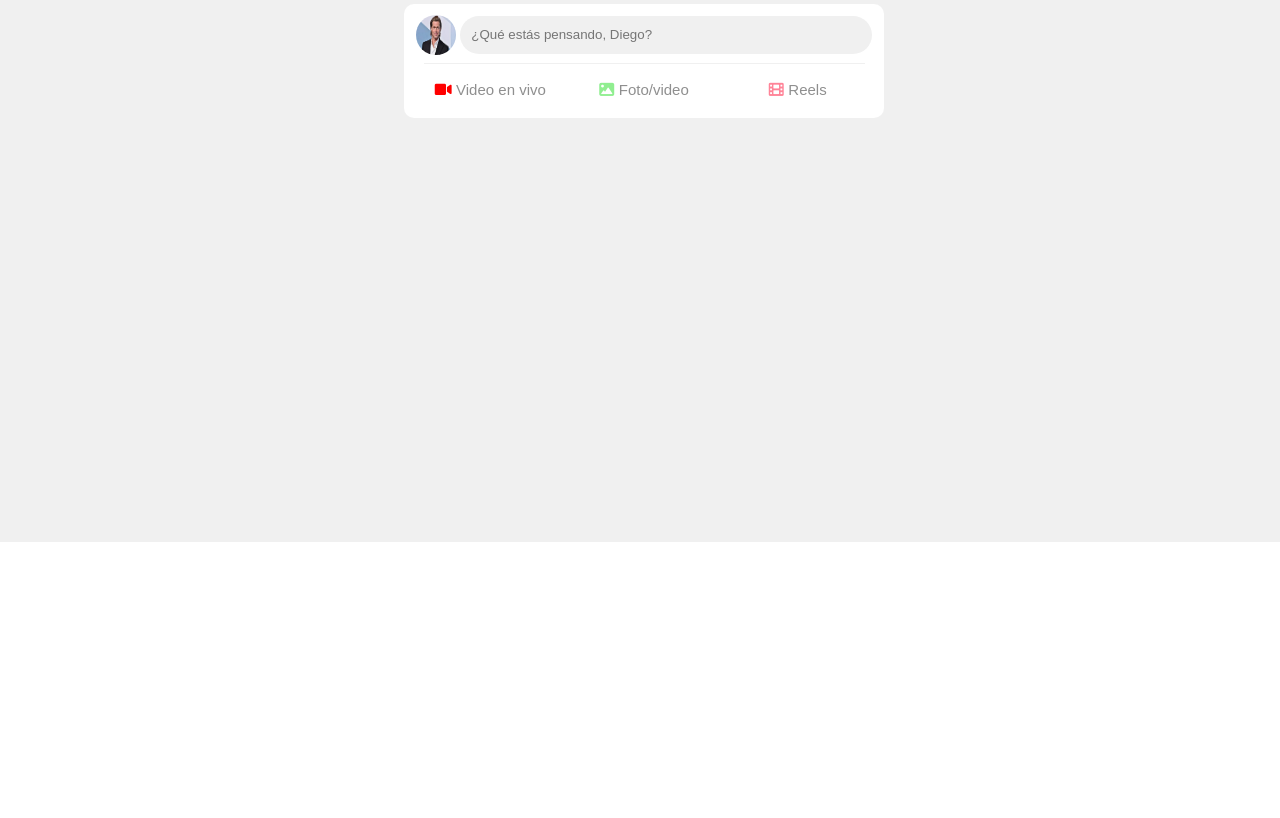
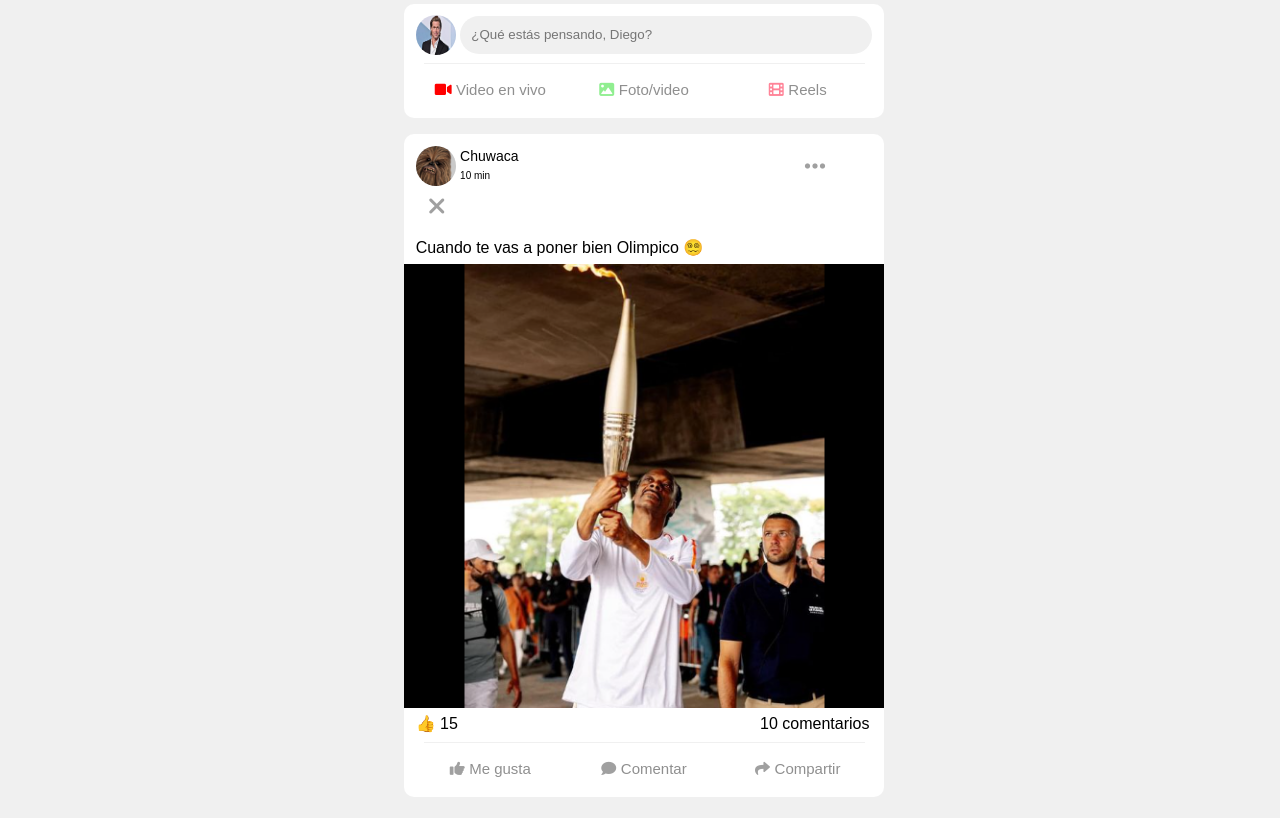
Before and after one commit to godiegogt/FacebookClone, a plain HTML site: page index.html in a window 1280 px wide. Shown: the part 340-1158 px from the top of the page. Before the commit the page ends 882 px from the top, so only its background shows below. Drawn offline with Linux system fonts and the light colour scheme.

Commit message:
view publication

```diff
--- a/index.html
+++ b/index.html
@@ -57,7 +57,7 @@
     <div class="container">
         <div class="sidebar"></div>
         <div class="content">
-            <div class="content-item stories-container">
+            <div class="stories-container">
                 <div class="story">
                     <img src="src/img/mystory.png" alt="" class="my-story">
                     <div class="story__add-story">
@@ -124,9 +124,57 @@
                     <p>Reels</p>
                 </div>
             </div>
+            <div class="content-item">
+                <header class="publication__header">
+                    <img class="publication__avatar" src="src/img/chuwaca.png" alt="Foto de perfil.">
+                    <div class="publication__header-container">
+                        <div id="publication__user-name">
+                            <p>Chuwaca</p>
+                        </div>
+                        <div id="publication__time">
+                            <p>10 min</p>
+                        </div>
+                    </div>
+                    <div class="publication__option">
+                        <i class="fa-solid fa-ellipsis"></i>
+                    </div>
+                    <div class="publication__option">
+                        <i class="fa-solid fa-xmark"></i>
+                    </div>
+                </header>
+                <div class="publication__body">
+                    <p>Cuando te vas a poner bien Olimpico 😵‍💫</p>
+                </div>
+                <img class="publication__image" src="src/img/SnupOlypia.png" alt="Foto de perfil.">
+                <footer class="publication__footer">
+                    <div class="publication__footer-reactions">
+                        <p>👍 15</p>
+                    </div>
+                    <div class="publication__footer-information">
+                        <p>10 comentarios</p>
+                    </div>
+                    <hr>
+                    <div class="publication__button">
+                        <i class="fa-solid fa-thumbs-up"></i>
+                        <p>Me gusta</p>
+                    </div>
+                    <div class="publication__button">
+                        <i class="fa-solid fa-comment"></i>
+                        <p>Comentar</p>
+                    </div>
+                    <div class="publication__button">
+                        <i class="fa-solid fa-share"></i>
+                        <p>Compartir</p>
+                    </div>
+                </footer>
+            </div>
         </div>
-        <div class="sidebar"></div>
+        <div class="sidebar">
+
+
+
+
+        </div>
     </div>
 </body>
-
 </html>
--- a/src/css/styles.css
+++ b/src/css/styles.css
@@ -121,7 +121,7 @@ header {
 
 .container {
     background-color: #f0f0f0;
-    height: 100vh;
+    height: 100%;
     width: 100%;
 }
 
@@ -135,13 +135,10 @@ header {
     display: inline-block;
 }
 
-.content-item {
-    margin: 1rem;
-}
-
 .stories-container {
     overflow: hidden;
     white-space: nowrap;
+    margin: 1rem;
 }
 
 .story {
@@ -235,11 +232,17 @@ height: 45px;
     color: black;
 }
 
+
+.content-item {
+    background-color: white;
+    border-radius: 10px;
+    margin: 1rem;
+}
+
 .publication{
-    background-color: white;
     padding: 0.7rem;
-    border-radius: 10px;
 }
+
 
 .publication__avatar{
     width: 40px;
@@ -305,3 +308,84 @@ height: 45px;
 #publish-reel_icon{
     color: rgb(255, 132, 152);
 }
+
+.publication__header{
+    padding: 0.7rem;
+}
+
+.publication__header i{
+    font-size: 1.5rem;
+    color: #a0a0a0;
+    height: 100%;
+    display: flex;
+    align-items: center;
+    justify-content: center;
+}
+
+.publication__header-container{
+    vertical-align: middle;
+    width: 72%;
+}
+
+.publication__header > div{
+    display: inline-block;
+}
+
+#publication__user-name{
+    margin-bottom: 20px;
+    font-size: 14px;
+}
+
+#publication__time{
+    font-size: 10px;
+}
+
+.publication__option{
+    border-radius: 50%;
+    margin-left: 1px;
+    height: 40px;
+    width: 40px;
+    vertical-align: middle;
+}
+.publication__option:hover{
+    background-color: #f0f0f0;
+}
+
+.publication__body{
+    padding: 0.7rem;
+}
+
+.publication__image{
+    width: 100%;
+    margin: 5px 0;
+}
+
+.publication__footer{
+    padding: 0.7rem;
+    position: relative;
+    width: 100%;
+}
+
+.publication__footer-reactions{
+    display: inline-block;
+    margin-bottom: 10px;
+}
+
+.publication__footer-information{
+    position: absolute;
+    right: 0;
+    display: inline-block;
+    margin: 0 15px;
+}
+
+.publication__footer hr{
+    margin: 0.5rem;
+    height: 1px;
+    color: #f0f0f0;
+    background-color: #f0f0f0;
+    border: none;
+}
+
+.publication__footer i{
+    color: #a0a0a0;
+}
```
Also changed, not shown: src/img/SnupOlypia.png (added).
